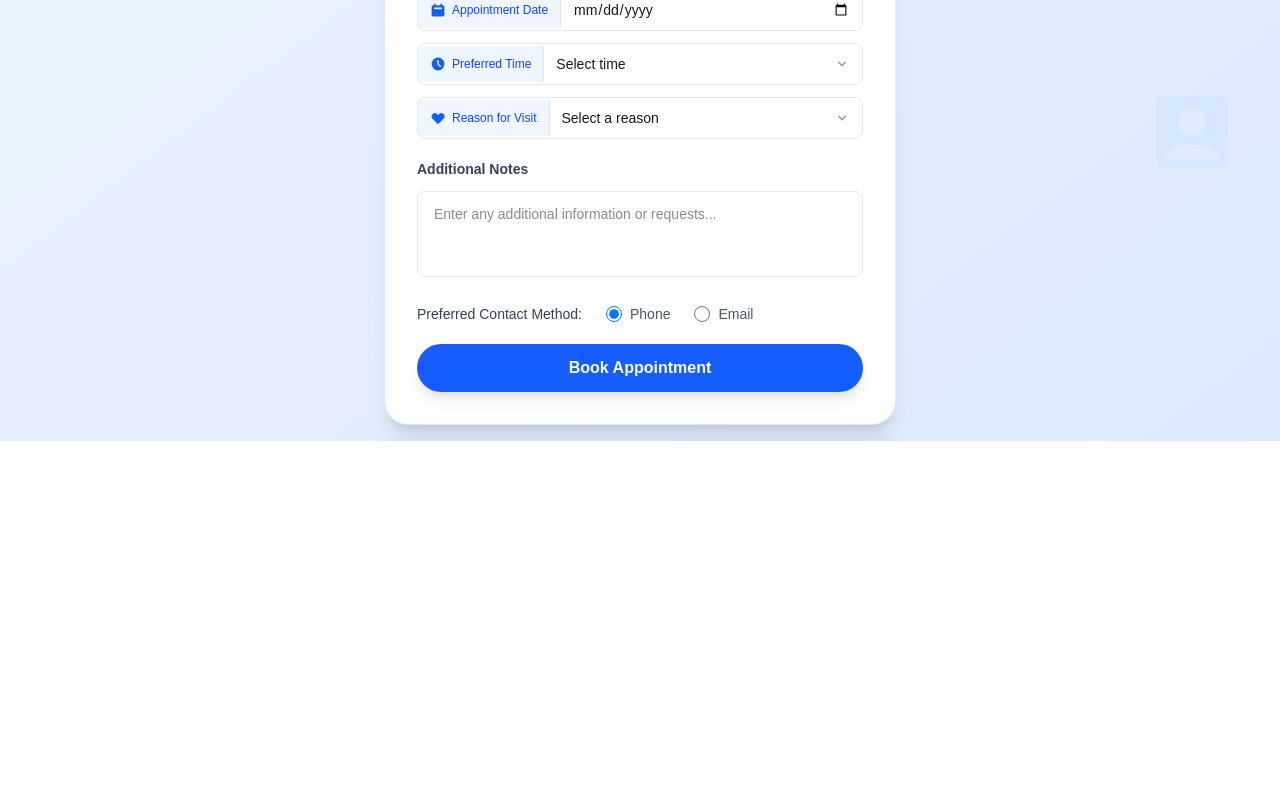
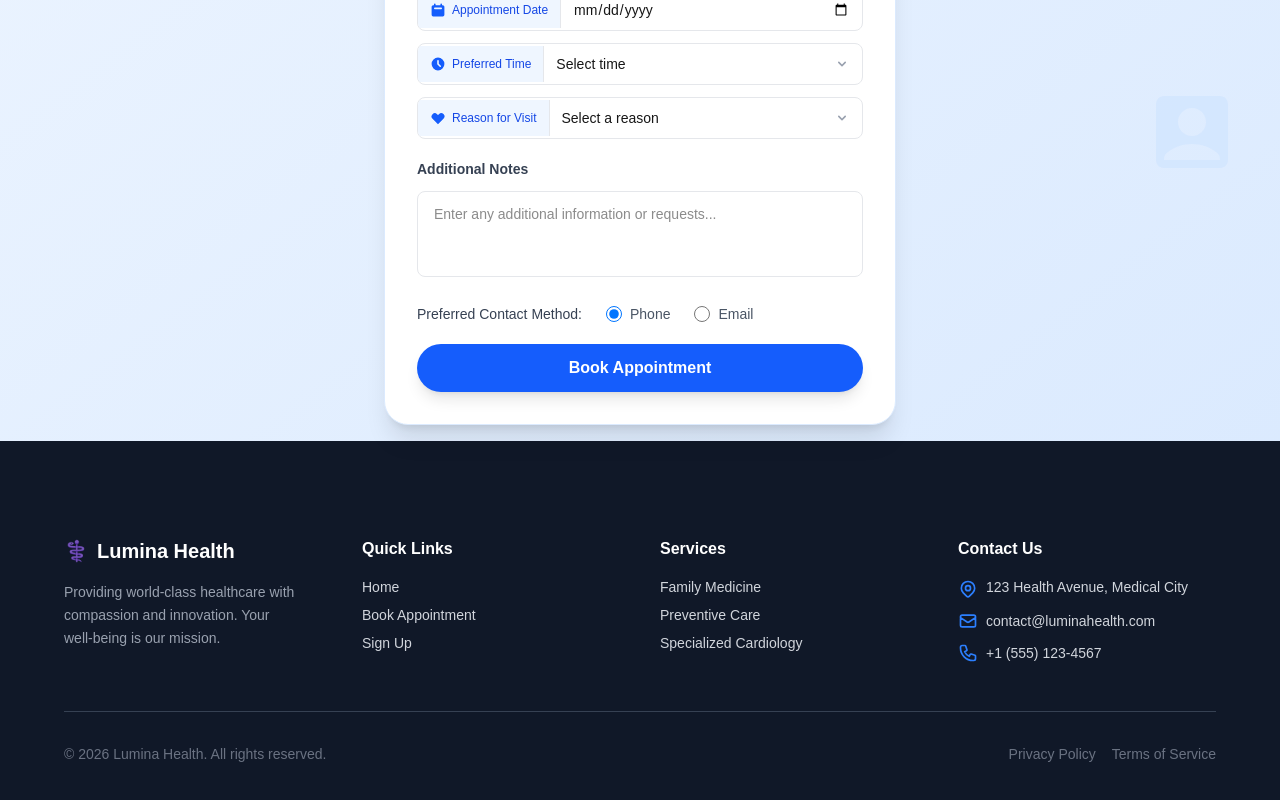
Before and after one commit to blackasta1997/myprofile, a Next.js app: page /appointment in a window 1280 px wide. Shown: the part 540-1340 px from the top of the page. Before the commit the page ends 981 px from the top, so only its background shows below. Built offline with nearby package versions, Linux system fonts and the light colour scheme.

Commit message:
Footer CTA

```diff
--- /dev/null
+++ b/app/components/Footer.tsx
@@ -0,0 +1,76 @@
+import Link from "next/link";
+
+export default function Footer() {
+  return (
+    <footer className="bg-gray-900 text-gray-300">
+      <div className="max-w-7xl mx-auto px-6 sm:px-12 lg:px-16 py-16 lg:py-24">
+        <div className="grid grid-cols-1 md:grid-cols-2 lg:grid-cols-4 gap-10">
+          {/* Brand */}
+          <div>
+            <Link href="/" className="text-xl font-bold text-white flex items-center gap-2">
+              <span>⚕️</span> Lumina Health
+            </Link>
+            <p className="mt-4 text-sm leading-relaxed text-gray-400">
+              Providing world‑class healthcare with compassion and innovation. Your well‑being is our mission.
+            </p>
+          </div>
+
+          {/* Quick Links */}
+          <div>
+            <h3 className="text-white font-semibold mb-4">Quick Links</h3>
+            <ul className="space-y-2 text-sm">
+              <li><Link href="/" className="hover:text-blue-400 transition">Home</Link></li>
+              <li><Link href="/appointment" className="hover:text-blue-400 transition">Book Appointment</Link></li>
+              <li><Link href="/signup" className="hover:text-blue-400 transition">Sign Up</Link></li>
+            </ul>
+          </div>
+
+          {/* Services */}
+          <div>
+            <h3 className="text-white font-semibold mb-4">Services</h3>
+            <ul className="space-y-2 text-sm">
+              <li><span className="hover:text-blue-400 transition">Family Medicine</span></li>
+              <li><span className="hover:text-blue-400 transition">Preventive Care</span></li>
+              <li><span className="hover:text-blue-400 transition">Specialized Cardiology</span></li>
+            </ul>
+          </div>
+
+          {/* Contact */}
+          <div>
+            <h3 className="text-white font-semibold mb-4">Contact Us</h3>
+            <ul className="space-y-3 text-sm">
+              <li className="flex items-start gap-2">
+                <svg xmlns="http://www.w3.org/2000/svg" className="h-5 w-5 text-blue-500 shrink-0 mt-0.5" fill="none" viewBox="0 0 24 24" stroke="currentColor">
+                  <path strokeLinecap="round" strokeLinejoin="round" strokeWidth={2} d="M17.657 16.657L13.414 20.9a1.998 1.998 0 01-2.827 0l-4.244-4.243a8 8 0 1111.314 0z" />
+                  <path strokeLinecap="round" strokeLinejoin="round" strokeWidth={2} d="M15 11a3 3 0 11-6 0 3 3 0 016 0z" />
+                </svg>
+                <span>123 Health Avenue, Medical City</span>
+              </li>
+              <li className="flex items-center gap-2">
+                <svg xmlns="http://www.w3.org/2000/svg" className="h-5 w-5 text-blue-500 shrink-0" fill="none" viewBox="0 0 24 24" stroke="currentColor">
+                  <path strokeLinecap="round" strokeLinejoin="round" strokeWidth={2} d="M3 8l7.89 5.26a2 2 0 002.22 0L21 8M5 19h14a2 2 0 002-2V7a2 2 0 00-2-2H5a2 2 0 00-2 2v10a2 2 0 002 2z" />
+                </svg>
+                <span>contact@luminahealth.com</span>
+              </li>
+              <li className="flex items-center gap-2">
+                <svg xmlns="http://www.w3.org/2000/svg" className="h-5 w-5 text-blue-500 shrink-0" fill="none" viewBox="0 0 24 24" stroke="currentColor">
+                  <path strokeLinecap="round" strokeLinejoin="round" strokeWidth={2} d="M3 5a2 2 0 012-2h3.28a1 1 0 01.948.684l1.498 4.493a1 1 0 01-.502 1.21l-2.257 1.13a11.042 11.042 0 005.516 5.516l1.13-2.257a1 1 0 011.21-.502l4.493 1.498a1 1 0 01.684.949V19a2 2 0 01-2 2h-1C9.716 21 3 14.284 3 6V5z" />
+                </svg>
+                <span>+1 (555) 123‑4567</span>
+              </li>
+            </ul>
+          </div>
+        </div>
+
+        {/* Divider + Bottom Bar */}
+        <div className="border-t border-gray-700 mt-12 pt-8 flex flex-col md:flex-row items-center justify-between gap-4 text-sm text-gray-500">
+          <p>&copy; {new Date().getFullYear()} Lumina Health. All rights reserved.</p>
+          <div className="flex gap-4">
+            <span className="hover:text-gray-300 transition cursor-pointer">Privacy Policy</span>
+            <span className="hover:text-gray-300 transition cursor-pointer">Terms of Service</span>
+          </div>
+        </div>
+      </div>
+    </footer>
+  );
+}
--- /dev/null
+++ b/app/components/display/AppointmentCTA.tsx
@@ -0,0 +1,94 @@
+'use client';
+
+import { useEffect, useRef, useState } from 'react';
+import { useRouter } from 'next/navigation';
+
+export default function AppointmentCTA() {
+  const router = useRouter();
+  const sectionRef = useRef<HTMLDivElement>(null);
+  const [isVisible, setIsVisible] = useState(false);
+
+  useEffect(() => {
+    const observer = new IntersectionObserver(
+      ([entry]) => {
+        if (entry.isIntersecting) {
+          setIsVisible(true);
+          observer.unobserve(entry.target);
+        }
+      },
+      { threshold: 0.1 }
+    );
+
+    if (sectionRef.current) {
+      observer.observe(sectionRef.current);
+    }
+
+    return () => {
+      if (sectionRef.current) {
+        observer.unobserve(sectionRef.current);
+      }
+    };
+  }, []);
+
+  return (
+    <section className="py-16 lg:py-24 bg-white">
+      <div ref={sectionRef} className="max-w-7xl mx-auto px-6 sm:px-12 lg:px-16">
+        <div className={`text-center transition-all duration-700 transform ${isVisible ? 'opacity-100 translate-y-0' : 'opacity-0 translate-y-10'}`}>
+          <h2 className="text-4xl font-bold text-gray-900 mb-4">
+            READY TO TAKE THE NEXT STEP?
+          </h2>
+          <p className="text-gray-600 max-w-2xl mx-auto mb-10">
+            Book your appointment today and let our specialists provide the personalized care you deserve.
+            <br />
+            Your health journey starts here.
+          </p>
+        </div>
+
+        <div className={`grid grid-cols-1 md:grid-cols-3 gap-8 mb-12 transition-all duration-700 delay-150 transform ${isVisible ? 'opacity-100 translate-y-0' : 'opacity-0 translate-y-10'}`}>
+          <div className="grid grid-flow-col auto-col-max">
+            <div className="w-16 h-16 flex items-center justify-center">
+              <svg fill="#155dfc" width="64" height="64" viewBox="0 0 24 24" xmlns="http://www.w3.org/2000/svg">
+                <path d="M19 4h-1V2h-2v2H8V2H6v2H5c-1.1 0-2 .9-2 2v14c0 1.1.9 2 2 2h14c1.1 0 2-.9 2-2V6c0-1.1-.9-2-2-2zm0 16H5V10h14v10zM5 8V6h14v2H5zm2 4h5v5H7v-5z"/>
+              </svg>
+            </div>
+            <div className="flex flex-col justify-center">
+              <h3 className="text-xl font-bold text-gray-900">EASY SCHEDULING</h3>
+              <p className="text-gray-600 text-sm leading-relaxed">Book online in under 2 minutes.</p>
+            </div>
+          </div>
+          <div className={`grid grid-flow-col auto-col-max transition-all duration-700 delay-150 transform ${isVisible ? 'opacity-100 translate-y-0' : 'opacity-0 translate-y-10'}`}>
+            <div className="w-16 h-16 flex items-center justify-center">
+              <svg fill="#155dfc" width="64" height="64" viewBox="0 0 24 24" xmlns="http://www.w3.org/2000/svg">
+                <path d="M12 12c2.21 0 4-1.79 4-4s-1.79-4-4-4-4 1.79-4 4 1.79 4 4 4zm0 2c-2.67 0-8 1.34-8 4v2h16v-2c0-2.66-5.33-4-8-4z"/>
+              </svg>
+            </div>
+            <div className="flex flex-col justify-center">
+              <h3 className="text-xl font-bold text-gray-900">EXPERT SPECIALISTS</h3>
+              <p className="text-gray-600 text-sm leading-relaxed">Certified physicians at your service.</p>
+            </div>
+          </div>
+          <div className={`grid grid-flow-col auto-col-max transition-all duration-700 delay-300 transform ${isVisible ? 'opacity-100 translate-y-0' : 'opacity-0 translate-y-10'}`}>
+            <div className="w-16 h-16 flex items-center justify-center">
+              <svg fill="#155dfc" width="64" height="64" viewBox="0 0 24 24" xmlns="http://www.w3.org/2000/svg">
+                <path d="M12 21.35l-1.45-1.32C5.4 15.36 2 12.28 2 8.5 2 5.42 4.42 3 7.5 3c1.74 0 3.41.81 4.5 2.09C13.09 3.81 14.76 3 16.5 3 19.58 3 22 5.42 22 8.5c0 3.78-3.4 6.86-8.55 11.54L12 21.35z"/>
+              </svg>
+            </div>
+            <div className="flex flex-col justify-center">
+              <h3 className="text-xl font-bold text-gray-900">PERSONALIZED CARE</h3>
+              <p className="text-gray-600 text-sm leading-relaxed">Tailored treatment plans for you.</p>
+            </div>
+          </div>
+        </div>
+
+        <div className={`text-center transition-all duration-700 delay-300 transform ${isVisible ? 'opacity-100 translate-y-0' : 'opacity-0 translate-y-10'}`}>
+          <button
+            onClick={() => router.push('/appointment')}
+            className="bg-blue-600 hover:bg-blue-700 text-white font-bold py-3 px-8 rounded-full transition duration-300 ease-in-out transform hover:scale-105 hover:shadow-lg uppercase text-sm tracking-wider"
+          >
+            SCHEDULE APPOINTMENT
+          </button>
+        </div>
+      </div>
+    </section>
+  );
+}
--- a/app/layout.tsx
+++ b/app/layout.tsx
@@ -1,6 +1,7 @@
 import type { Metadata } from "next";
 import "./globals.css";
 import Header from "./components/Header";
+import Footer from "./components/Footer";
 
 export const metadata: Metadata = {
   title: "Lumina: Health Care",
@@ -13,6 +14,7 @@ export default function RootLayout({ children, }: Readonly<{ children: React.Rea
       <body className="antialiased">
         <Header />
         {children}
+        <Footer />
       </body>
     </html>
   );
--- a/app/page.tsx
+++ b/app/page.tsx
@@ -1,6 +1,7 @@
 import HeroContentDisplay from "./components/display/heroContentdisplay";
 import SmallFeature from "./components/display/smallFeature";
 import MeetSpecialists from "./components/display/meetSpecialists";
+import AppointmentCTA from "./components/display/AppointmentCTA";
 
 export default function Home() {
   return (
@@ -8,6 +9,7 @@ export default function Home() {
       <HeroContentDisplay />
       <SmallFeature />
       <MeetSpecialists />
+      <AppointmentCTA />
     </main>
   );
 }
```
